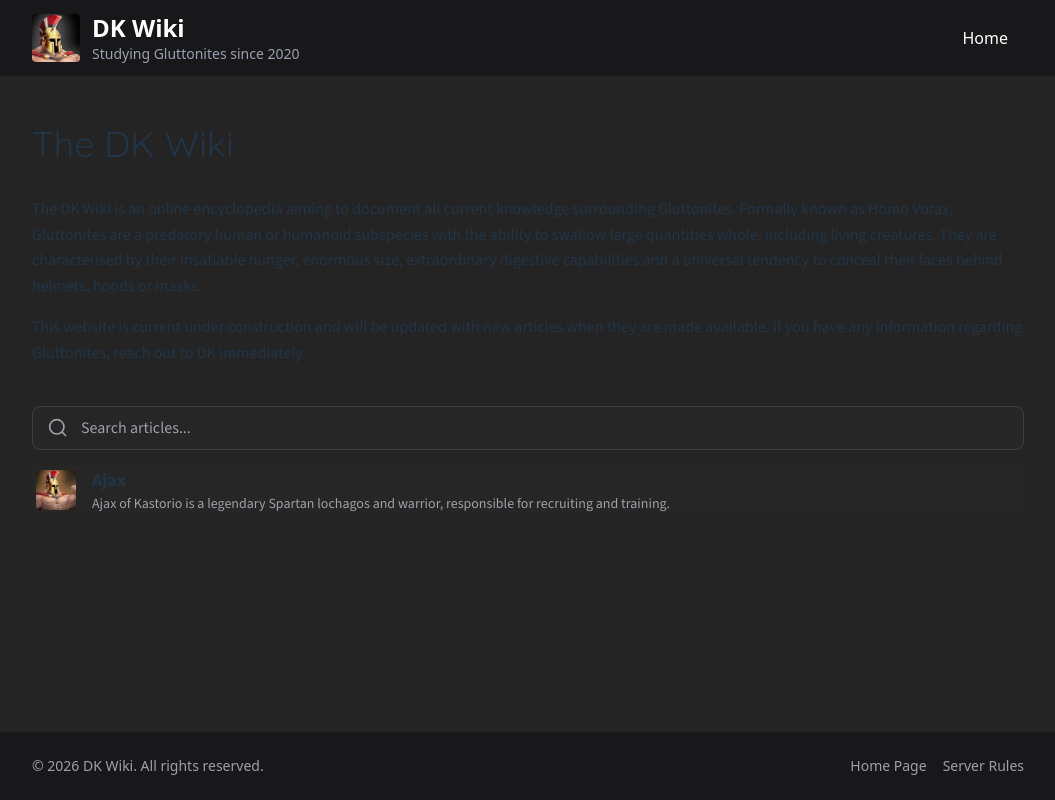
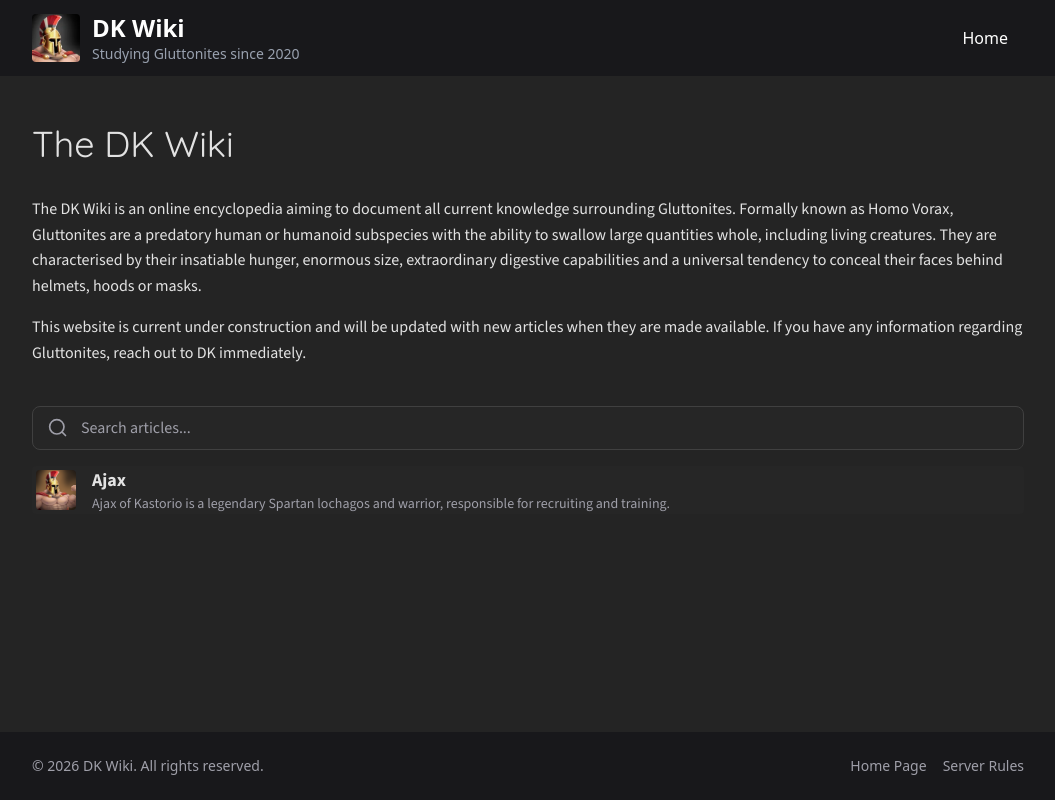
Before and after one commit to dk-wiki/dk-wiki.github.io, a React (Vite) app: page / in a window 1280 px wide. Shown: the whole page, without its empty margins (112-1167 px from the left). Built offline with nearby package versions, Linux system fonts and the light colour scheme.

Commit message:
removed lightmode glitch

```diff
--- a/src/index.css
+++ b/src/index.css
@@ -15,6 +15,7 @@
 }
 
 body {
+  color: rgba(255, 255, 255, 0.87);
   margin: 0;
   min-height: 100vh;
   width: 100%;
@@ -41,18 +42,3 @@
 button:hover {
   background-color: #3f3f46;
 }
-
-@media (prefers-color-scheme: light) {
-  :root {
-    color: #213547;
-    background-color: #ffffff;
-  }
-
-  a:hover {
-    color: #747bff;
-  }
-
-  button {
-    background-color: #f9f9f9;
-  }
-}
```
